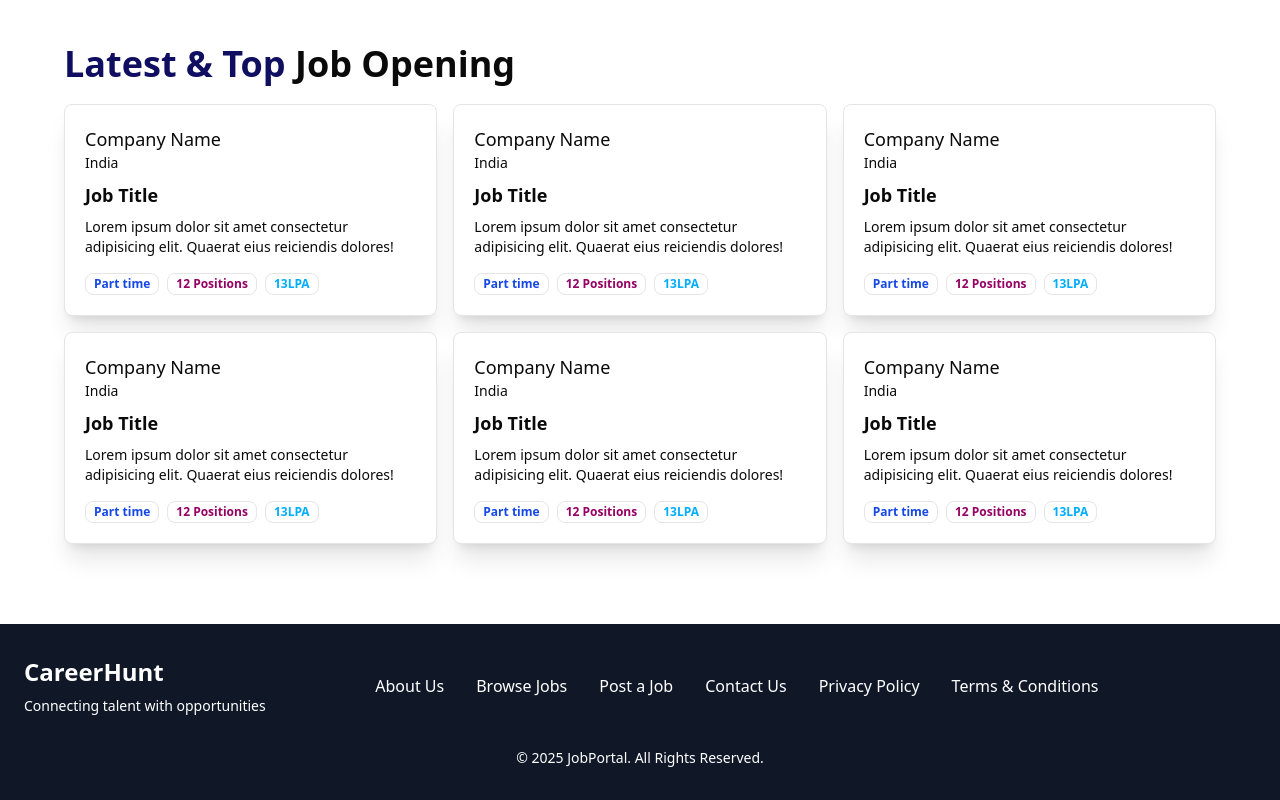
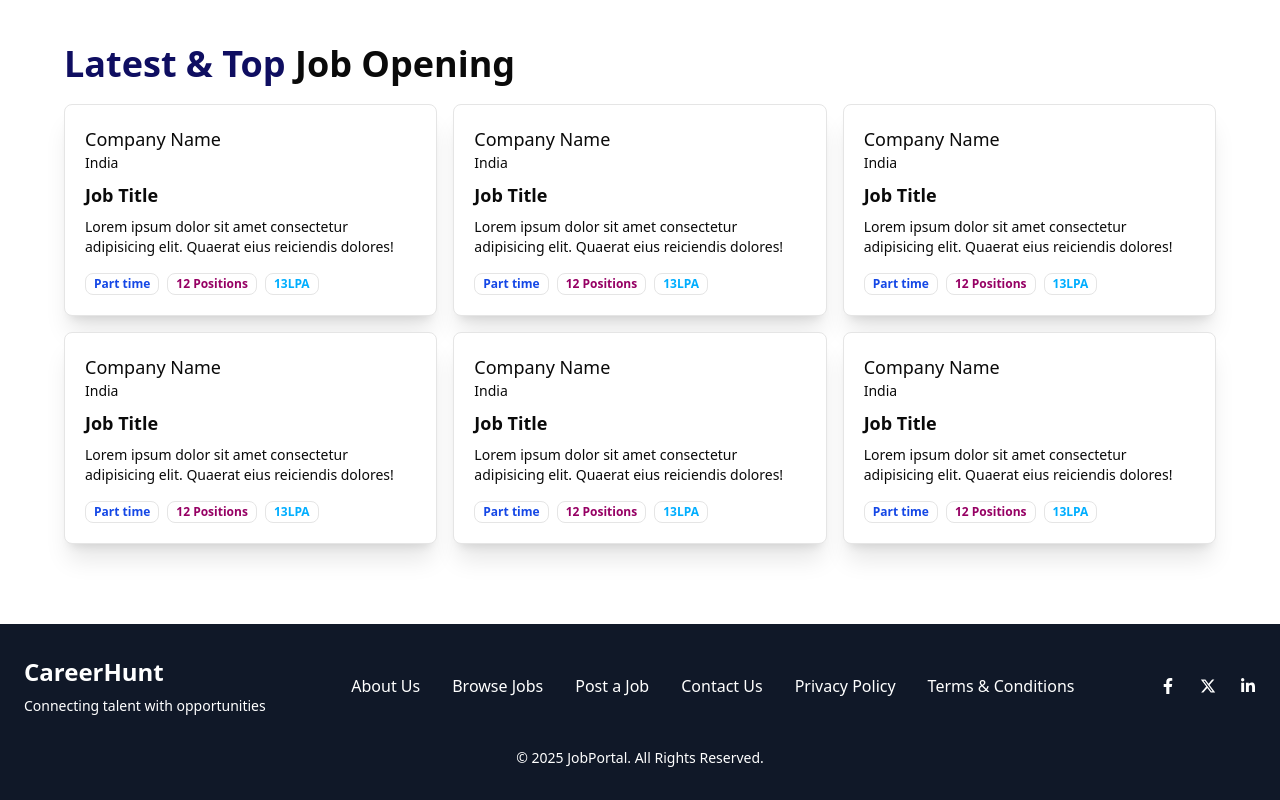
Before and after one commit to GeruIndu/CareerHunt, a React (Vite) app in the folder frontend/: page / in a window 1280 px wide. Shown: the part 510-1310 px from the top of the page. Built offline with nearby package versions, Linux system fonts and the light colour scheme.

Commit message:
footer icon addded

```diff
--- a/frontend/src/components/shared/Footer.jsx
+++ b/frontend/src/components/shared/Footer.jsx
@@ -1,4 +1,6 @@
 import React from 'react';
+import { FaFacebookF, FaLinkedinIn } from "react-icons/fa";
+import { FaXTwitter } from "react-icons/fa6";
 
 const Footer = () => {
     return (
@@ -31,7 +33,7 @@ const Footer = () => {
                         rel="noopener noreferrer"
                         className="text-white hover:text-blue-600"
                     >
-                        <i className="fab fa-facebook-f text-2xl"></i>
+                        <FaFacebookF />
                     </a>
                     <a
                         href="https://twitter.com"
@@ -39,7 +41,7 @@ const Footer = () => {
                         rel="noopener noreferrer"
                         className="text-white hover:text-blue-400"
                     >
-                        <i className="fab fa-twitter text-2xl"></i>
+                        <FaXTwitter />
                     </a>
                     <a
                         href="https://linkedin.com"
@@ -47,7 +49,7 @@ const Footer = () => {
                         rel="noopener noreferrer"
                         className="text-white hover:text-blue-700"
                     >
-                        <i className="fab fa-linkedin-in text-2xl"></i>
+                        <FaLinkedinIn />
                     </a>
                 </div>
             </div>
```
